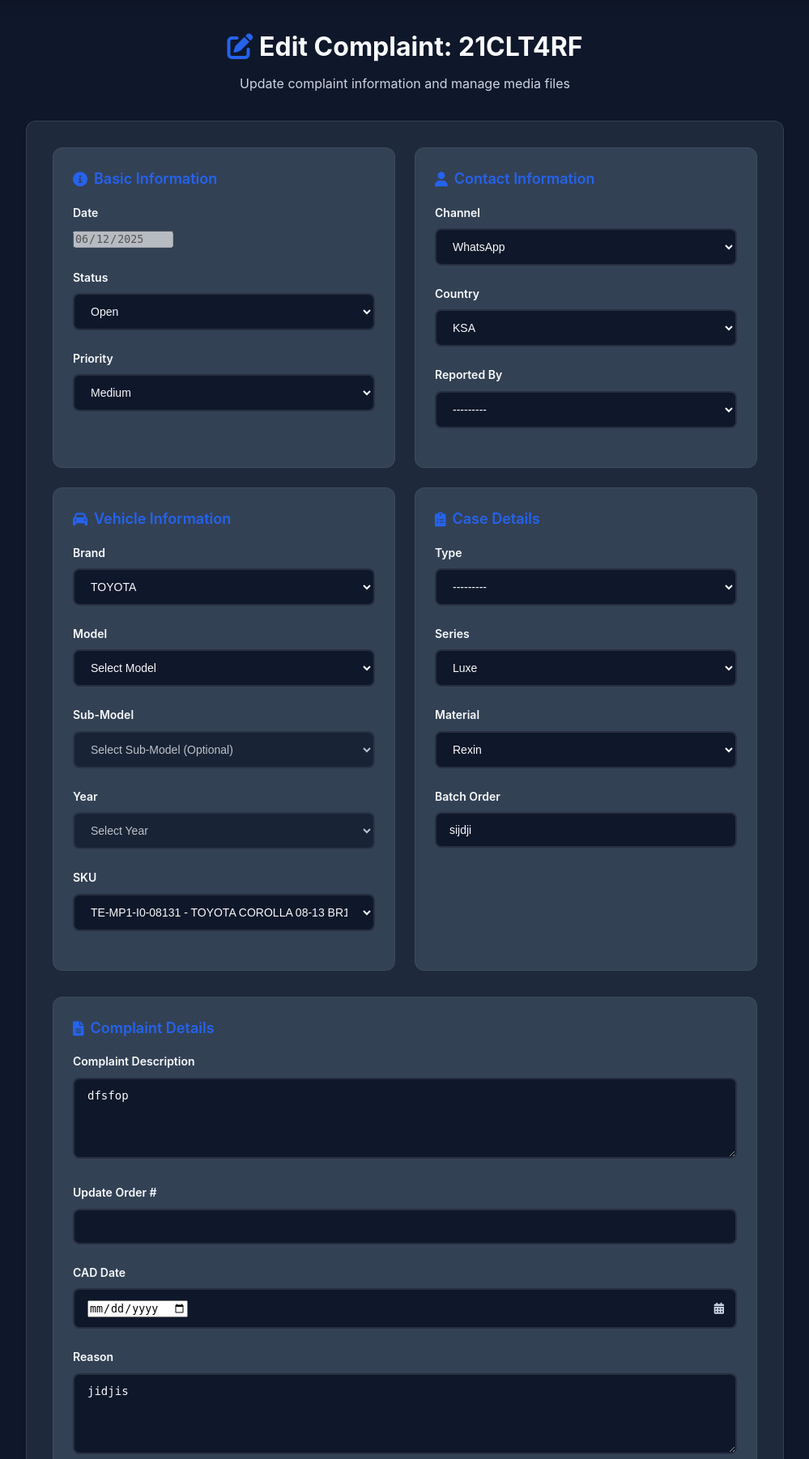
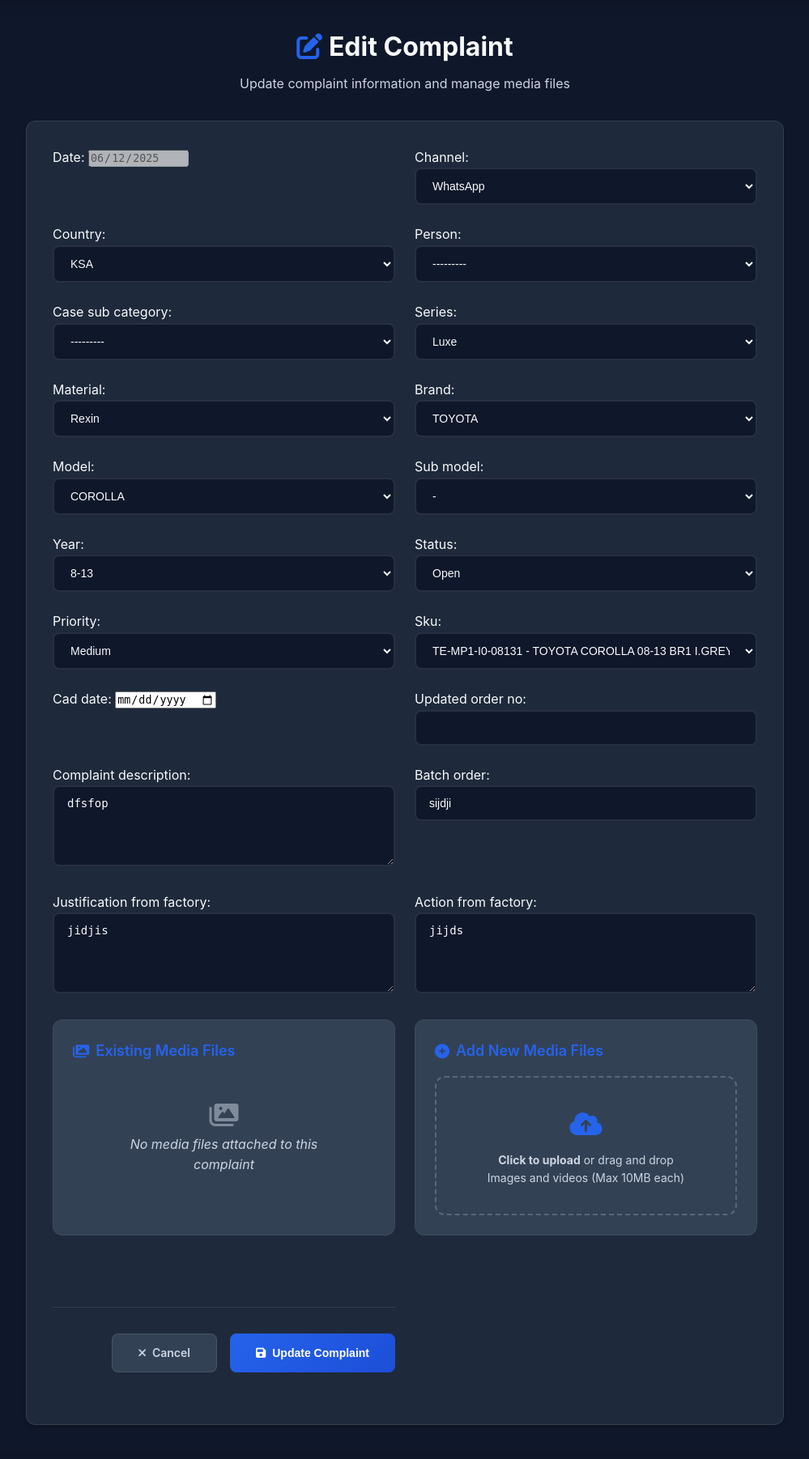
Before and after one commit to anish3464/Fabro-Leather-Portal, a Django app: a page that uses management/templates/management/edit_complaint.html in a window 1280 px wide. Shown: the part 129-1931 px from the top of the page at 81% size, without its empty margins (140-1139 px from the left). After the commit the page ends 1889 px from the top, so only its background shows below. Run offline with Django 5.2, Linux system fonts and the light colour scheme; a user stored in the database is signed in; data comes from the database, SQL or seed files in the repository.

Commit message:
`Updated edit_complaint.html template and management/views.py to reflect changes in form structure and functionality.`

```diff
--- a/management/templates/management/edit_complaint.html
+++ b/management/templates/management/edit_complaint.html
@@ -392,167 +392,76 @@
     </style>
 </head>
 <body>
-    {% include 'management/base.html'%}
+    {% include 'management/base.html' %}
+
     <div class="page-container">
         <div class="page-header">
             <h1 class="page-title">
                 <i class="fas fa-edit" style="color: var(--primary-color);"></i>
-                Edit Complaint: {{ complaint.complaint_id }}
+                Edit Complaint
             </h1>
             <p class="page-subtitle">Update complaint information and manage media files</p>
         </div>
 
-        <form method="post" class="form-container" enctype="multipart/form-data">
+        <form method="POST" enctype="multipart/form-data" class="form-container">
             {% csrf_token %}
+
             <div class="form-grid">
                 <!-- Basic Information -->
-                <div class="form-section">
-                    <h3 class="section-title">
-                        <i class="fas fa-info-circle"></i>
-                        Basic Information
+                {{ form.as_p }}
+
+            <!-- Existing Media Section -->
+            <div class="media-section">
+                <h3 class="media-title">
+                    <i class="fas fa-images"></i>
+                    Existing Media Files
                 </h3>
 
-                    <div class="form-group">
-                        <label class="form-label">Date</label>
-                        {{ form.date }}
+                {% if media_files %}
+                    <div class="media-grid">
+                        {% for media in media_files %}
+                            <div class="media-item">
+                                {% if ".jpg" in media.file or ".jpeg" in media.file or ".png" in media.file %}
+                                    <img src="{{ media.file }}" class="media-preview" alt="Complaint Image">
+                                {% elif ".mp4" in media.file or ".webm" in media.file %}
+                                    <video class="media-preview" muted>
+                                        <source src="{{ media.file }}" type="video/mp4">
+                                    </video>
+                                {% endif %}
+                                <div class="media-checkbox">
+                                    <input type="checkbox" name="delete_media" value="{{ media.id }}"
+                                           id="delete_{{ media.id }}" class="checkbox-input">
+                                    <label for="delete_{{ media.id }}" class="checkbox-label">
+                                        <i class="fas fa-trash"></i> Delete
+                                    </label>
+                                </div>
+                            </div>
+                        {% endfor %}
+                    </div>
+                {% else %}
+                    <div class="empty-media">
+                        <i class="fas fa-images" style="font-size: 2rem; opacity: 0.5; margin-bottom: 0.5rem; display: block;"></i>
+                        No media files attached to this complaint
+                    </div>
+                {% endif %}
             </div>
 
-                    <div class="form-group">
-                        <label class="form-label">Status</label>
-                        {{ form.status }}
-                    </div>
-
-                    <div class="form-group">
-                        <label class="form-label">Priority</label>
-                        {{ form.priority }}
-                    </div>
-                </div>
-
-                <!-- Contact Information -->
-                <div class="form-section">
-                    <h3 class="section-title">
-                        <i class="fas fa-user"></i>
-                        Contact Information
+            <!-- Add New Media Section -->
+            <div class="media-section">
+                <h3 class="media-title">
+                    <i class="fas fa-plus-circle"></i>
+                    Add New Media Files
                 </h3>
 
-                    <div class="form-group">
-                        <label class="form-label">Channel</label>
-                        {{ form.channel }}
+                <div class="file-upload-area">
+                    <div class="file-upload-icon">
+                        <i class="fas fa-cloud-upload-alt"></i>
                     </div>
-
-                    <div class="form-group">
-                        <label class="form-label">Country</label>
-                        {{ form.country }}
+                    <div class="file-upload-text">
+                        <strong>Click to upload</strong> or drag and drop<br>
+                        Images and videos (Max 10MB each)
                     </div>
-
-                    <div class="form-group">
-                        <label class="form-label">Reported By</label>
-                        {{ form.person }}
-                    </div>
-                </div>
-
-                <!-- Vehicle Information -->
-                <div class="form-section">
-                    <h3 class="section-title">
-                        <i class="fas fa-car"></i>
-                        Vehicle Information
-                    </h3>
-
-                    <div class="form-group">
-                        <label class="form-label">Brand</label>
-                        {{ form.brand }}
-                    </div>
-
-                    <div class="form-group">
-                        <label class="form-label">Model</label>
-                        <select id="id_model" name="model" class="form-select" disabled required>
-                            <option value="">Select Model</option>
-                        </select>
-                    </div>
-
-                    <div class="form-group">
-                        <label class="form-label">Sub-Model</label>
-                        <select id="id_sub_model" name="sub_model" class="form-select" disabled>
-                            <option value="">Select Sub-Model (Optional)</option>
-                        </select>
-                    </div>
-
-                    <div class="form-group">
-                        <label class="form-label">Year</label>
-                        <select id="id_year" name="year" class="form-select" disabled required>
-                            <option value="">Select Year</option>
-                        </select>
-                    </div>
-
-                    <div class="form-group">
-                        <label class="form-label">SKU</label>
-                        {{ form.sku }}
-                    </div>
-                </div>
-                <div class="form-section">
-                    <h3 class="section-title">
-                        <i class="fas fa-clipboard-list"></i>
-                        Case Details
-                    </h3>
-
-                    <div class="form-group">
-                        <label class="form-label">Type</label>
-                        {{form.case_sub_category}}
-                    </div>
-
-                    <div class="form-group">
-                        <label class="form-label">Series</label>
-                        {{ form.series }}
-                    </div>
-
-                    <div class="form-group">
-                        <label class="form-label">Material</label>
-                        {{ form.material }}
-                    </div>
-
-                    <div class="form-group">
-                        <label class="form-label">Batch Order</label>
-                        {{ form.batch_order }}
-                    </div>
-
-                </div>
-            </div>
-
-
-
-            <!-- Description Section -->
-            <div class="form-section" style="margin-bottom: 2rem;">
-                <h3 class="section-title">
-                    <i class="fas fa-file-alt"></i>
-                    Complaint Details
-                </h3>
-
-                <div class="form-group">
-                    <label class="form-label">Complaint Description</label>
-                    {{ form.complaint_description }}
-                </div>
-
-
-                <div class="form-group">
-                        <label class="form-label">Update Order # </label>
-                        {{ form.updated_order_no }}
-                </div>
-                <div class="form-group">
-                    <label class="form-label">CAD Date</label>
-                    <div class="date-input-wrapper">
-                    <div class="date-input">{{ form.cad_date }}
-                            <i class="fas fa-calendar-alt date-icon"></i></div>
-                    </div>
-                </div>
-
-                <div class="form-group">
-                    <label class="form-label">Reason</label>
-                    {{ form.justification_from_factory }}
-                </div>
-
-                <div class="form-group">
-                    <label class="form-label">Resolution</label>
-                    {{ form.action_from_factory }}
+                    <input type="file" name="media_files" multiple class="file-input" accept="image/*,video/*">
                 </div>
             </div>
 
@@ -567,79 +476,9 @@
                 </button>
             </div>
         </form>
-
-        <!-- Existing Media Section -->
-        <div class="media-section">
-            <h3 class="media-title">
-                <i class="fas fa-images"></i>
-                Existing Media Files ({{ media_files.count }})
-            </h3>
-
-            {% if media_files %}
-                <form method="POST">
-                    {% csrf_token %}
-                    <div class="media-grid">
-                        {% for media in media_files %}
-                            <div class="media-item">
-                                {% if ".jpg" in media.file or ".jpeg" in media.file or ".png" in media.file %}
-                                    <img src="{{ media.file }}" class="media-preview" alt="Complaint Image">
-                                {% elif ".mp4" in media.file or ".webm" in media.file %}
-                                    <video class="media-preview" muted>
-                                        <source src="{{ media.file }}" type="video/mp4">
-                                    </video>
-                                {% endif %}
-                                <div class="media-checkbox">
-                                    <input type="checkbox" name="delete_media" value="{{ media.id }}"
-                                           id="delete_{{ media.id }}" class="checkbox-input">
-                                    <label for="delete_{{ media.id }}" class="checkbox-label">Delete</label>
-                                </div>
-                            </div>
-                        {% endfor %}
-                    </div>
-                    <button type="submit" class="btn btn-secondary" style="background: var(--error-color); color: white;">
-                        <i class="fas fa-trash"></i>
-                        Delete Selected
-                    </button>
-                </form>
-            {% else %}
-                <div class="empty-media">
-                    No media files attached to this complaint.
-                </div>
-            {% endif %}
-        </div>
-
-        <!-- Add New Media Section -->
-        <div class="media-section">
-            <h3 class="media-title">
-                <i class="fas fa-plus-circle"></i>
-                Add New Media Files
-            </h3>
-
-            <form method="POST" enctype="multipart/form-data">
-                {% csrf_token %}
-                <div class="file-upload-area">
-                    <div class="file-upload-icon">
-                        <i class="fas fa-cloud-upload-alt"></i>
-                    </div>
-                    <div class="file-upload-text">
-                        <strong>Click to upload</strong> or drag and drop<br>
-                        Images and videos (Max 10MB each)
-                    </div>
-                    <input type="file" name="media" multiple class="file-input" accept="image/*,video/*">
-                </div>
-
-                <div style="text-align: center; margin-top: 1rem;">
-                    <button type="submit" class="btn btn-primary">
-                        <i class="fas fa-upload"></i>
-                        Upload Media
-                    </button>
-                </div>
-            </form>
-        </div>
     </div>
 
     <script>
-        // Dynamic form loading for vehicle dropdowns
       function loadDependentData(url, targetId, emptyMessage) {
         const targetSelect = document.getElementById(targetId);
         targetSelect.innerHTML = `<option value="">${emptyMessage}</option>`;
@@ -655,35 +494,43 @@
                     targetSelect.appendChild(option);
                 });
                 targetSelect.disabled = false;
-                })
-                .catch(error => {
-                    console.error('Error loading data:', error);
             });
     }
 
     document.getElementById('id_brand').addEventListener('change', function () {
         const brandId = this.value;
-            if (brandId) {
         loadDependentData(`/api/models/${brandId}/`, 'id_model', 'Select Model');
-            }
         document.getElementById('id_sub_model').disabled = true;
         document.getElementById('id_year').disabled = true;
     });
 
     document.getElementById('id_model').addEventListener('change', function () {
         const modelId = this.value;
-            if (modelId) {
         loadDependentData(`/api/sub_models/${modelId}/`, 'id_sub_model', 'Select Sub-Model (Optional)');
-            }
         document.getElementById('id_year').disabled = true;
     });
 
     document.getElementById('id_sub_model').addEventListener('change', function () {
         const subModelId = this.value;
-            if (subModelId) {
         loadDependentData(`/api/year_ranges/${subModelId}/`, 'id_year', 'Select Year');
+    });
+
+
+        // File upload handling
+        const fileInput = document.querySelector('.file-input');
+        const uploadArea = document.querySelector('.file-upload-area');
+
+        if (fileInput && uploadArea) {
+            fileInput.addEventListener('change', function() {
+                const files = this.files;
+                if (files.length > 0) {
+                    uploadArea.style.borderColor = 'var(--success-color)';
+                    uploadArea.style.backgroundColor = 'rgba(16, 185, 129, 0.1)';
+                    document.querySelector('.file-upload-text').innerHTML =
+                        `<strong>${files.length} file(s) selected</strong><br>Ready to upload`;
                 }
             });
+        }
 
          // Initialize
         document.addEventListener('DOMContentLoaded', function() {
@@ -692,31 +539,44 @@
             if (complaintListLink) {
                 complaintListLink.classList.add('active');
             }
+        });
 
-            // Load existing form data for dropdowns
-            const brandSelect = document.getElementById('id_brand');
-            const modelSelect = document.getElementById('id_model');
-            const subModelSelect = document.getElementById('id_sub_model');
-            const yearSelect = document.getElementById('id_year');
 
-            // If brand is already selected, load models
-            if (brandSelect.value) {
-                loadDependentData(`/api/models/${brandSelect.value}/`, 'id_model', 'Select Model');
+    document.addEventListener('DOMContentLoaded', function () {
+        const brand = document.getElementById('id_brand');
+        const model = document.getElementById('id_model');
+        const subModel = document.getElementById('id_sub_model');
+        const year = document.getElementById('id_year');
 
-                // Set timeout to allow models to load, then check if model is selected
+        const initialModel = "{{ form.instance.model.id|default:'' }}";
+        const initialSubModel = "{{ form.instance.sub_model.id|default:'' }}";
+        const initialYear = "{{ form.instance.year.id|default:'' }}";
+
+        if (brand.value) {
+            loadDependentData(`/api/models/${brand.value}/`, 'id_model', 'Select Model');
+        }
+
+        if (initialModel) {
             setTimeout(() => {
-                    if (modelSelect.value) {
-                        loadDependentData(`/api/sub_models/${modelSelect.value}/`, 'id_sub_model', 'Select Sub-Model (Optional)');
+                loadDependentData(`/api/sub_models/${initialModel}/`, 'id_sub_model', 'Select Sub-Model (Optional)');
+                setTimeout(() => {
+                    if (initialSubModel) {
+                        loadDependentData(`/api/year_ranges/${initialSubModel}/`, 'id_year', 'Select Year');
+                    }
+                }, 300);
+            }, 300);
+        }
 
+        // Set selected values after AJAX populates them
         setTimeout(() => {
-                            if (subModelSelect.value) {
-                                loadDependentData(`/api/year_ranges/${subModelSelect.value}/`, 'id_year', 'Select Year');
-                            }
-                        }, 500);
-                    }
-                }, 500);
-            }
+            if (initialModel) model.value = initialModel;
+            if (initialSubModel) subModel.value = initialSubModel;
+            if (initialYear) year.value = initialYear;
+        }, 1000);
     });
+
+
+
     </script>
 </body>
 </html>
--- a/management/views.py
+++ b/management/views.py
@@ -489,7 +489,7 @@ def edit_complaint(request, complaint_id):
                 media.delete()  # You can also delete from S3 if you want
 
             # Upload new media to S3
-            for uploaded_file in request.FILES.getlist('media'):
+            for uploaded_file in request.FILES.getlist('media_files'):
                 s3_key = f'media/complaint_media/complaint_{complaint.complaint_id}/{uploaded_file.name}'
                 bucket_name = AWS_STORAGE_BUCKET_NAME
                 region_name = AWS_S3_REGION_NAME
```
Lines whose indentation alone changed are shown as unchanged.
